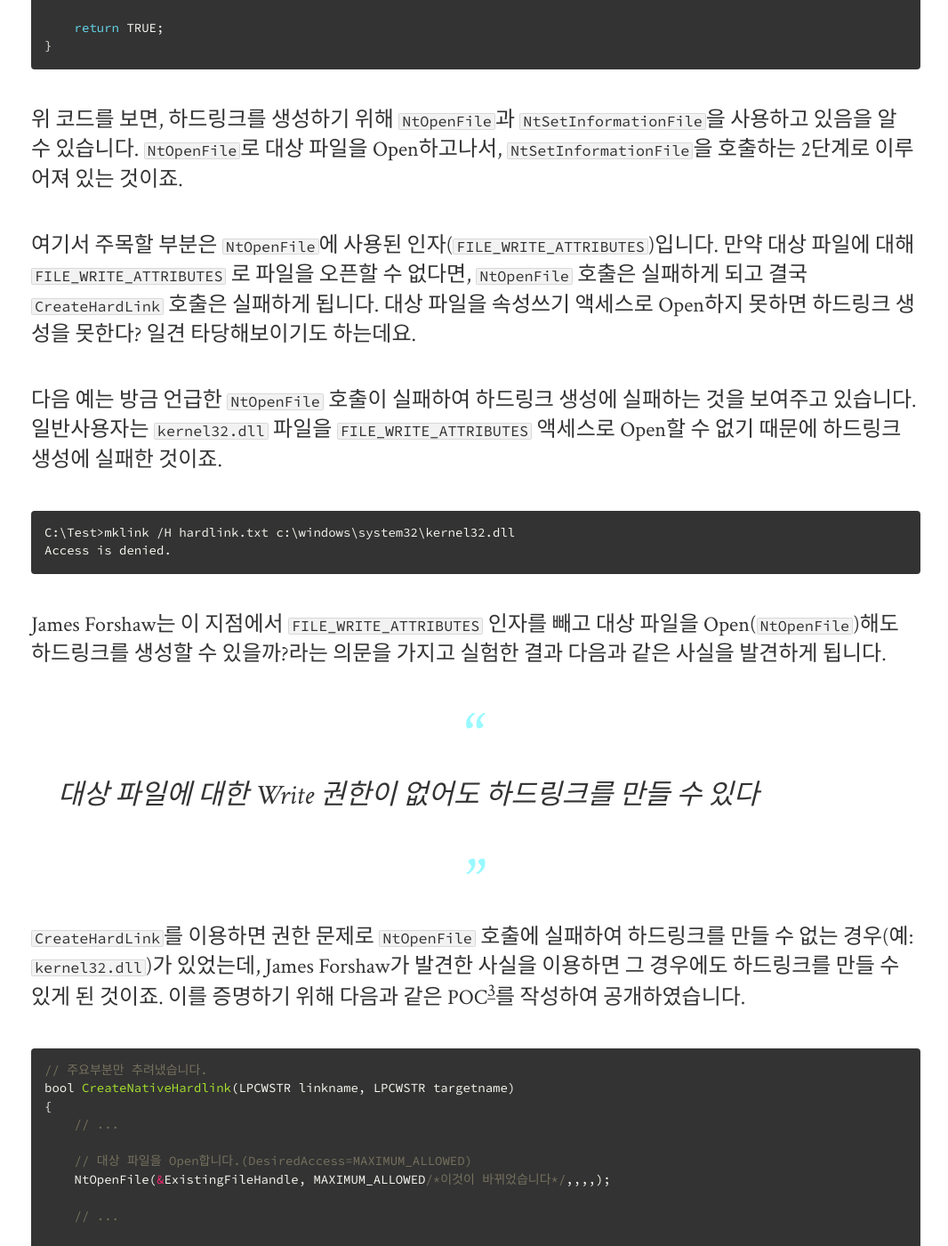
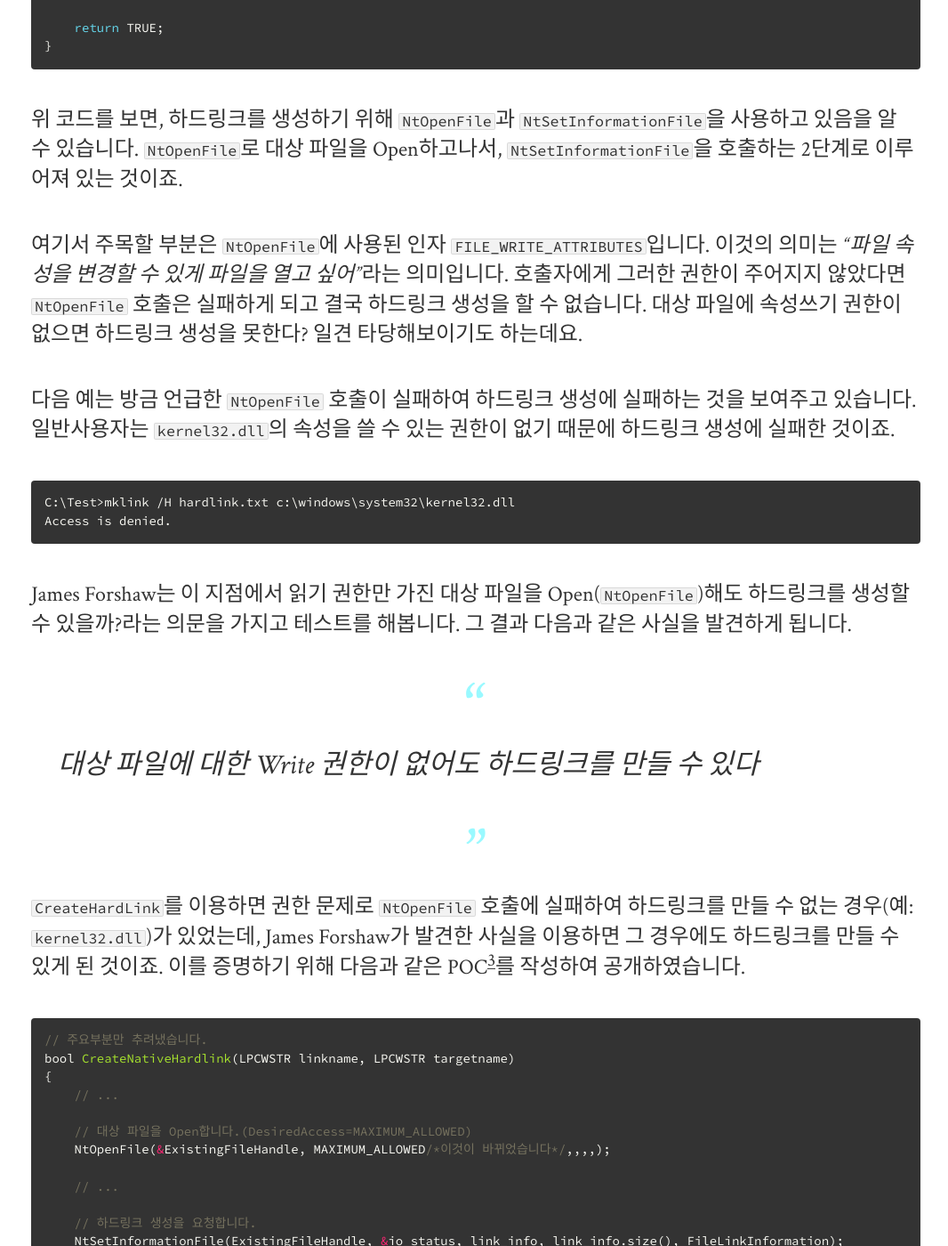
Before and after one commit to intellee/blog.diffense.co.kr, a Jekyll site: the page built from _posts/2019-02-22-hard-link.md, in a window 1280 px wide and 1400 px high, scrolled down 4782 px. Shown: the whole window at 89% size, without its empty margins (105-1171 px from the left). Built offline with Jekyll 4.4.1, drawn with Linux system fonts in a browser that asks for light colours; nearby versions of some CDN libraries; some of the changed text lies outside the part shown.

Commit message:
hard link

````diff
--- a/_posts/2019-02-22-hard-link.md
+++ b/_posts/2019-02-22-hard-link.md
@@ -121,16 +121,16 @@ BOOL CreateHardLinkW(LPCWSTR lpFileName, LPCWSTR lpExistingFileName) {
 
 위 코드를 보면, 하드링크를 생성하기 위해 `NtOpenFile`과 `NtSetInformationFile`을 사용하고 있음을 알 수 있습니다. `NtOpenFile`로 대상 파일을 Open하고나서, `NtSetInformationFile`을 호출하는 2단계로 이루어져 있는 것이죠.
 
-여기서 주목할 부분은 `NtOpenFile`에 사용된 인자(`FILE_WRITE_ATTRIBUTES`)입니다. 만약 대상 파일에 대해 `FILE_WRITE_ATTRIBUTES` 로 파일을 오픈할 수 없다면, `NtOpenFile` 호출은 실패하게 되고 결국 `CreateHardLink` 호출은 실패하게 됩니다. 대상 파일을 속성쓰기 액세스로 Open하지 못하면 하드링크 생성을 못한다? 일견 타당해보이기도 하는데요.
+여기서 주목할 부분은 `NtOpenFile`에 사용된 인자 `FILE_WRITE_ATTRIBUTES`입니다. 이것의 의미는 *"파일 속성을 변경할 수 있게 파일을 열고 싶어"*라는 의미입니다. 호출자에게 그러한 권한이 주어지지 않았다면 `NtOpenFile` 호출은 실패하게 되고 결국 하드링크 생성을 할 수 없습니다. 대상 파일에 속성쓰기 권한이 없으면 하드링크 생성을 못한다? 일견 타당해보이기도 하는데요.
 
-다음 예는 방금 언급한 `NtOpenFile` 호출이 실패하여 하드링크 생성에 실패하는 것을 보여주고 있습니다. 일반사용자는 `kernel32.dll` 파일을 `FILE_WRITE_ATTRIBUTES` 액세스로 Open할 수 없기 때문에 하드링크 생성에 실패한 것이죠.
+다음 예는 방금 언급한 `NtOpenFile` 호출이 실패하여 하드링크 생성에 실패하는 것을 보여주고 있습니다. 일반사용자는 `kernel32.dll`의 속성을 쓸 수 있는 권한이 없기 때문에 하드링크 생성에 실패한 것이죠.
 
 ```
 C:\Test>mklink /H hardlink.txt c:\windows\system32\kernel32.dll
 Access is denied.
 ```
 
-James Forshaw는 이 지점에서 `FILE_WRITE_ATTRIBUTES` 인자를 빼고 대상 파일을 Open(`NtOpenFile`)해도 하드링크를 생성할 수 있을까?라는 의문을 가지고 실험한 결과 다음과 같은 사실을 발견하게 됩니다.
+James Forshaw는 이 지점에서 읽기 권한만 가진 대상 파일을 Open(`NtOpenFile`)해도 하드링크를 생성할 수 있을까?라는 의문을 가지고 테스트를 해봅니다. 그 결과 다음과 같은 사실을 발견하게 됩니다.
 
 >대상 파일에 대한 Write 권한이 없어도 하드링크를 만들 수 있다
 
@@ -152,7 +152,7 @@ bool CreateNativeHardlink(LPCWSTR linkname, LPCWSTR targetname)
 }
 ```
 
-`CreateHardLink`는 대상 파일을 Open할 때 요청한 권한이 `FILE_WRITE_ATTRIBUTES`인 반면, James Forshaw가 작성한 함수 `CreateNativeHardlink`는 `MAXIMUM_ALLOWED`를 사용한다는 것이 가장 큰 차이점입니다.
+`CreateHardLink`는 인자로 `FILE_WRITE_ATTRIBUTES`인 반면, James Forshaw가 작성한 함수 `CreateNativeHardlink`는 `MAXIMUM_ALLOWED`를 사용한다는 것이 가장 큰 차이점입니다.
 
 `MAXIMUM_ALLOWED`는 어떻게든 파일을 열어달라는 의미로 보면 됩니다. 즉 *어떻게든 대상 파일을 열기만 하면 하드링크 생성이 가능하다*는 점을 코드를 통해 얘기해주고 있는 것이죠.
 
````
Also changed, not shown: other parts of _posts/2019-02-22-hard-link.md (+1 -1 lines), 2 other files.
